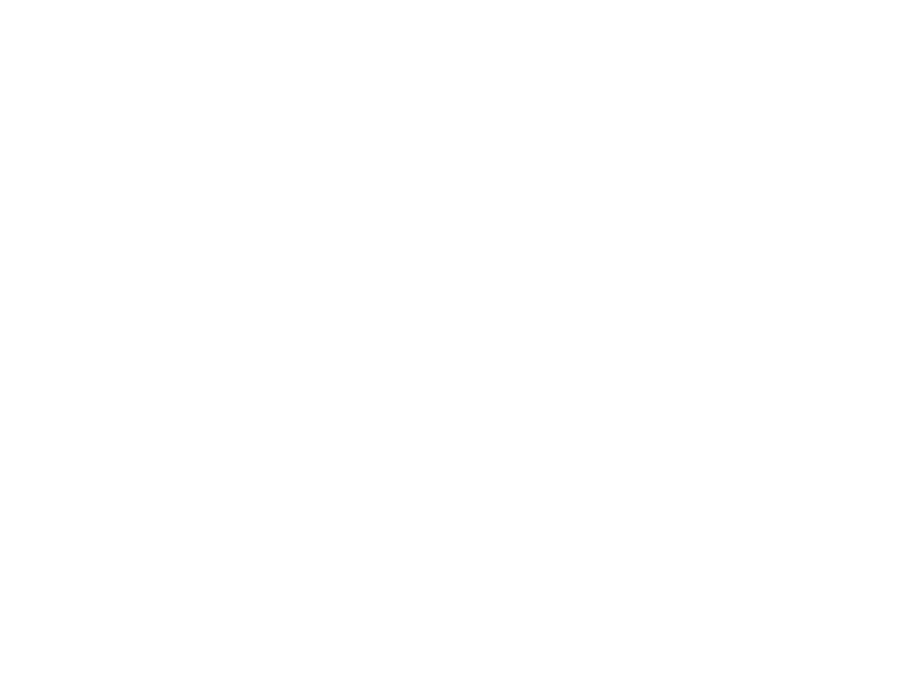
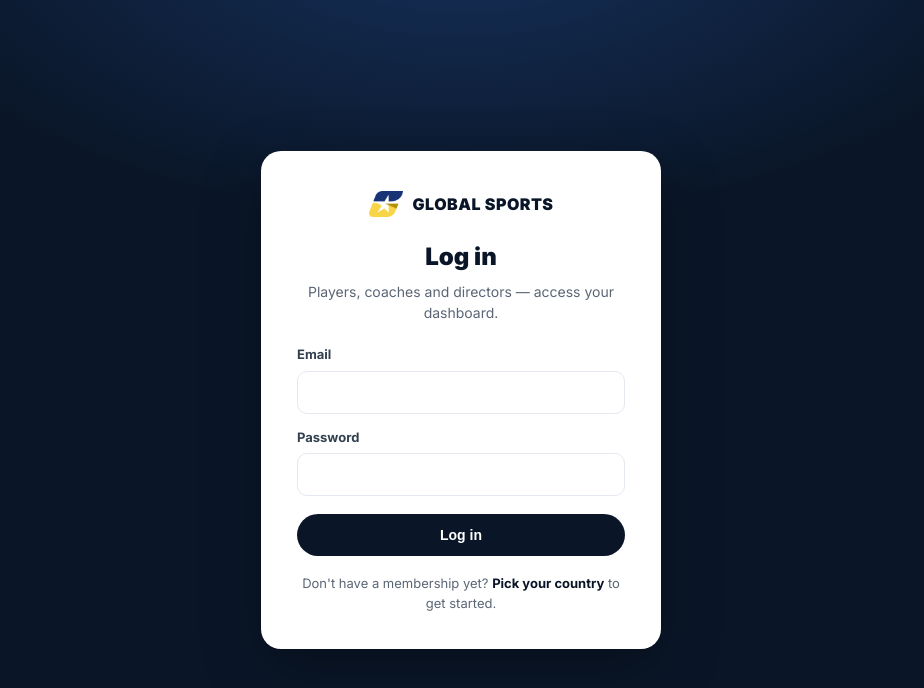
Before and after one commit to utproducts/global-sports, a Next.js app: page /login in a window 1280 px wide. Before the commit this address had no page. Shown: the top 688 px of the page, without its empty margins (179-1103 px from the left). Built offline with nearby package versions, Linux system fonts and the light colour scheme; no server answers.

Commit message:
Fix world map series coloring (ordinal scale) + auth foundation (login, dashboard, role hierarchy)

```diff
--- a/app/globals.css
+++ b/app/globals.css
@@ -130,3 +130,19 @@
 .cc-card .cn{font-size:14px;font-weight:700}
 .cc-card .cc{font-size:11px;color:var(--muted);font-weight:600}
 .cc-card .tag{margin-left:auto;font-size:9.5px;font-weight:800;padding:2px 7px;border-radius:999px;background:#fef3d6;color:#8a6300}
+
+/* AUTH */
+.auth-wrap{min-height:100vh;display:flex;align-items:center;justify-content:center;background:radial-gradient(1000px 500px at 50% -10%,#16315c 0,var(--navy) 60%);padding:24px}
+.auth-card{background:#fff;border-radius:20px;box-shadow:0 20px 60px rgba(0,0,0,.3);padding:36px;width:100%;max-width:400px}
+.auth-brand{display:flex;align-items:center;gap:10px;justify-content:center;margin-bottom:18px;color:var(--navy);font-weight:900;letter-spacing:.5px}
+.auth-brand img{height:34px;width:34px;object-fit:contain}
+.auth-card h1{font-size:24px;font-weight:900;text-align:center}
+.auth-sub{text-align:center;color:var(--muted);font-size:14px;margin:6px 0 22px}
+.auth-card form{display:flex;flex-direction:column;gap:14px}
+.auth-card label{display:flex;flex-direction:column;gap:6px;font-size:13px;font-weight:700;color:#33404f}
+.auth-card input{padding:12px 14px;border:1.5px solid var(--line);border-radius:10px;font-size:14px;font-family:inherit;outline:none}
+.auth-card input:focus{border-color:var(--navy)}
+.auth-card .btn{width:100%;justify-content:center;margin-top:4px}
+.auth-error{background:#fdecec;color:#b3261e;font-size:13px;font-weight:600;padding:10px 12px;border-radius:9px}
+.auth-foot{text-align:center;font-size:13px;color:var(--muted);margin-top:18px}
+.auth-foot a{color:var(--navy);font-weight:700}
--- /dev/null
+++ b/app/login/page.tsx
@@ -0,0 +1,52 @@
+"use client";
+
+import { useState } from "react";
+import { useRouter } from "next/navigation";
+import Link from "next/link";
+import { supabase } from "@/lib/supabase";
+
+export default function LoginPage() {
+  const router = useRouter();
+  const [email, setEmail] = useState("");
+  const [password, setPassword] = useState("");
+  const [error, setError] = useState("");
+  const [loading, setLoading] = useState(false);
+
+  async function onSubmit(e: React.FormEvent) {
+    e.preventDefault();
+    setError("");
+    if (!supabase) { setError("Auth is not configured."); return; }
+    setLoading(true);
+    const { error } = await supabase.auth.signInWithPassword({ email, password });
+    setLoading(false);
+    if (error) { setError(error.message); return; }
+    router.push("/dashboard");
+  }
+
+  return (
+    <main className="auth-wrap">
+      <div className="auth-card">
+        <Link href="/" className="auth-brand">
+          {/* eslint-disable-next-line @next/next/no-img-element */}
+          <img src="/global-icon.png" alt="" />
+          <span>GLOBAL SPORTS</span>
+        </Link>
+        <h1>Log in</h1>
+        <p className="auth-sub">Players, coaches and directors — access your dashboard.</p>
+        <form onSubmit={onSubmit}>
+          <label>Email
+            <input type="email" value={email} onChange={(e) => setEmail(e.target.value)} required autoComplete="email" />
+          </label>
+          <label>Password
+            <input type="password" value={password} onChange={(e) => setPassword(e.target.value)} required autoComplete="current-password" />
+          </label>
+          {error && <div className="auth-error">{error}</div>}
+          <button className="btn btn-dark" type="submit" disabled={loading}>
+            {loading ? "Signing in…" : "Log in"}
+          </button>
+        </form>
+        <p className="auth-foot">Don&apos;t have a membership yet? <Link href="/#map">Pick your country</Link> to get started.</p>
+      </div>
+    </main>
+  );
+}
--- a/components/Header.tsx
+++ b/components/Header.tsx
@@ -15,6 +15,7 @@
           <Link href="/#why">Why us</Link>
           <Link href="/#how">How it works</Link>
           <Link href="/#membership">Membership</Link>
+          <Link href="/login">Log in</Link>
           <Link href="/#map" className="btn btn-dark">Select country</Link>
         </nav>
       </div>
--- a/lib/supabase.ts
+++ b/lib/supabase.ts
@@ -4,6 +4,11 @@
 const anonKey = process.env.NEXT_PUBLIC_SUPABASE_ANON_KEY;
 
 // Browser-safe client (anon/publishable key, protected by RLS).
+// Persists the auth session in the browser; on the server it degrades gracefully.
 // Returns null if env isn't configured, so pages can render a graceful fallback.
 export const supabase =
-  url && anonKey ? createClient(url, anonKey, { auth: { persistSession: false } }) : null;
+  url && anonKey
+    ? createClient(url, anonKey, {
+        auth: { persistSession: true, autoRefreshToken: true, detectSessionInUrl: true },
+      })
+    : null;
```
Also changed, not shown: app/dashboard/page.tsx (added, +120 -0 lines), components/WorldMap.tsx (+12 -3 lines), lib/roles.ts (added, +22 -0 lines).
